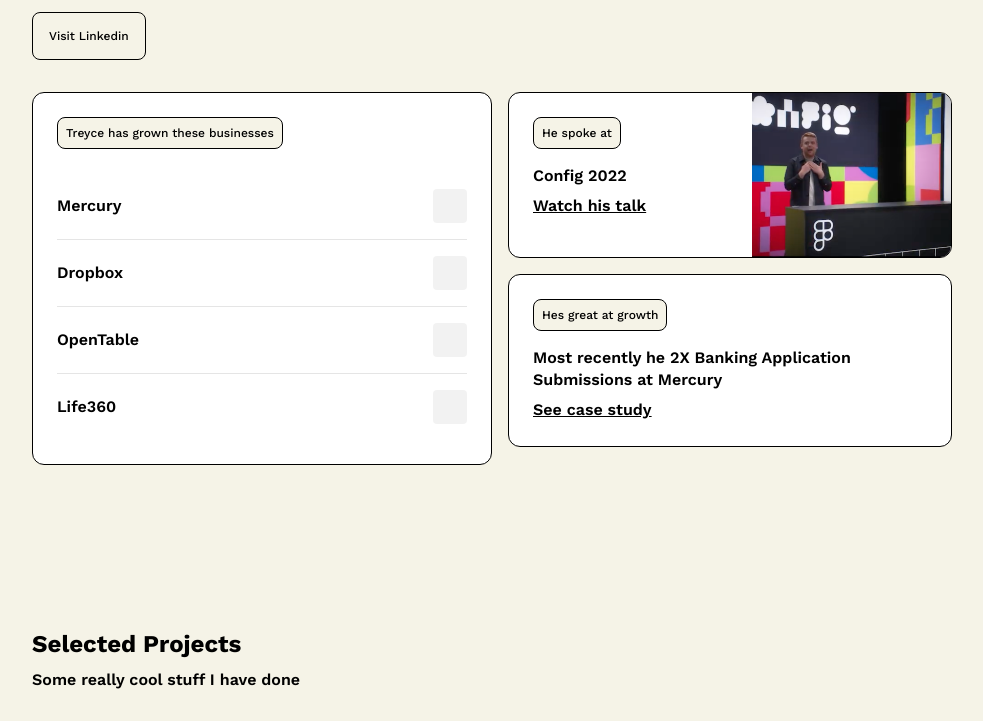
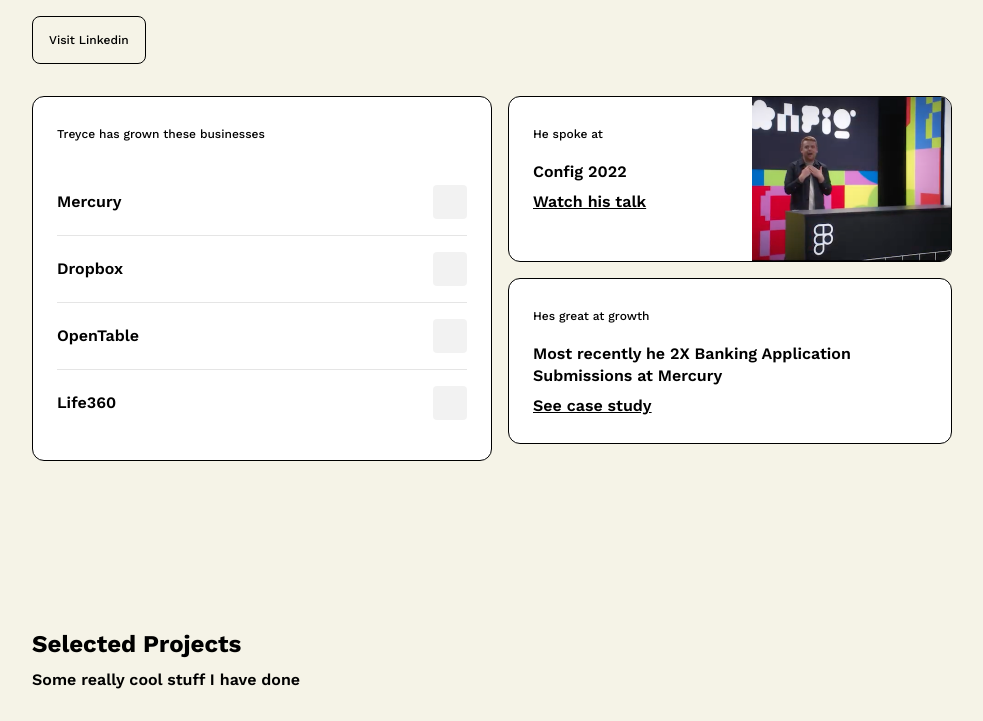
Before and after one commit to babytreyce69/portiflio-website, a React (Vite) app: page / in a window 1280 px wide. Shown: the part 1812-2533 px from the top of the page, without its empty margins (148-1131 px from the left). Built offline with nearby package versions, Linux system fonts and the light colour scheme.

Commit message:
style: pill-on-card uses small-copy without background or border
Co-authored-by: babytreyce69 <babytreyce69@users.noreply.github.com>

```diff
--- a/src/components/CareerHighlights.tsx
+++ b/src/components/CareerHighlights.tsx
@@ -27,7 +27,7 @@ export default function CareerHighlights() {
 
         <div className="flex flex-col gap-4 lg:flex-row lg:items-start">
           <div className="card w-full p-6 lg:max-w-[460px] lg:shrink-0">
-            <Pill>Treyce has grown these businesses</Pill>
+            <Pill onCard>Treyce has grown these businesses</Pill>
             <ul className="mt-6 flex flex-col">
               {businesses.map((name, i) => (
                 <li
@@ -49,7 +49,7 @@ export default function CareerHighlights() {
           <div className="flex min-w-0 flex-1 flex-col gap-4">
             <div className="card relative min-h-[200px] overflow-hidden p-6 lg:min-h-[166px]">
               <div className="relative z-10 max-w-[55%]">
-                <Pill>He spoke at</Pill>
+                <Pill onCard>He spoke at</Pill>
                 <p className="body-copy mt-4">Config 2022</p>
                 <a
                   href="https://www.youtube.com/watch?v=3aH--S3r9n4"
@@ -68,7 +68,7 @@ export default function CareerHighlights() {
             </div>
 
             <div className="card min-h-[166px] p-6">
-              <Pill>Hes great at growth</Pill>
+              <Pill onCard>Hes great at growth</Pill>
               <p className="body-copy mt-4">
                 Most recently he 2X Banking Application Submissions at Mercury
               </p>
--- a/src/components/Pill.tsx
+++ b/src/components/Pill.tsx
@@ -1,10 +1,17 @@
-export default function Pill({
-  children,
-  className = '',
-}: {
+type PillProps = {
   children: React.ReactNode
   className?: string
-}) {
+  /** Inside a card — small-copy only, no background or border */
+  onCard?: boolean
+}
+
+export default function Pill({ children, className = '', onCard = false }: PillProps) {
+  if (onCard) {
+    return (
+      <span className={`pill-on-card small-copy ${className}`.trim()}>{children}</span>
+    )
+  }
+
   return (
     <span className={`pill small-copy ${className}`.trim()}>{children}</span>
   )
--- a/src/components/SelectedProjects.tsx
+++ b/src/components/SelectedProjects.tsx
@@ -25,7 +25,7 @@ function ProjectCard({
     <article className="card overflow-hidden">
       <div className="flex flex-col lg:flex-row lg:min-h-[444px]">
         <div className="flex flex-col justify-center gap-4 p-8 lg:w-[55%] lg:p-12">
-          <Pill>
+          <Pill onCard>
             {tagIcon}
             {tag}
           </Pill>
--- a/src/index.css
+++ b/src/index.css
@@ -18,7 +18,7 @@
 
 /*
  * Named styles — use these class names when requesting changes:
- * headline | body-copy | small-copy | pill | button | card | canvas
+ * headline | body-copy | small-copy | pill | pill-on-card | button | card | canvas
  */
 @layer components {
   .canvas {
@@ -65,6 +65,15 @@
   .pill:hover {
     border-color: rgb(0 0 0 / 0.45);
     background-color: #e8e6dc;
+  }
+
+  /* Pills inside cards: small copy only, no fill or border */
+  .pill-on-card {
+    display: inline-flex;
+    width: fit-content;
+    align-self: flex-start;
+    align-items: center;
+    gap: 0.5rem;
   }
 
   .button {
```
